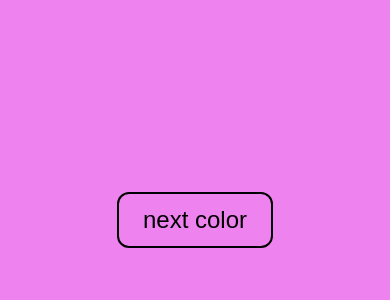
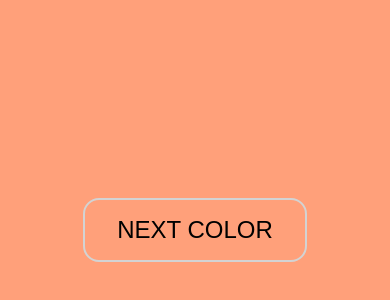
Before and after one commit to webdevKmer/javascript-projects-webdevtuts, a plain HTML site: page background-colors/index.html in a window 390 px wide. Shown: the part 202-502 px from the top of the page. Drawn offline with Linux system fonts and the light colour scheme.

Commit message:
fix the responsive design

```diff
--- a/background-colors/styles.css
+++ b/background-colors/styles.css
@@ -3,7 +3,7 @@
   padding: 0;
   box-sizing: border-box;
   font-family: Arial, Helvetica, sans-serif;
-  font-size: x-large;
+  font-size: 2rem;
 }
 
 body {
@@ -11,7 +11,7 @@ body {
   display: flex;
   justify-content: center;
   align-items: center;
-  background-color: violet;
+  background-color: lightsalmon;
   color: black;
 }
 
@@ -21,10 +21,23 @@ button {
   border: unset;
   border-radius: .5rem;
   background-color: transparent;
-  border: 2px solid black;
+  border: 2px solid lightgray;
+  text-transform: uppercase;
 }
 
 button:hover {
-  background-color: rgb(209, 114, 209);
+  background-color: lightgray;
   font-weight: bold;
 }
+
+@media (max-width:240px) {
+  button {
+    font-size: .5rem;
+  }
+}
+
+@media (max-width:768px) {
+  button {
+    font-size: .75rem;
+  }
+}
```
